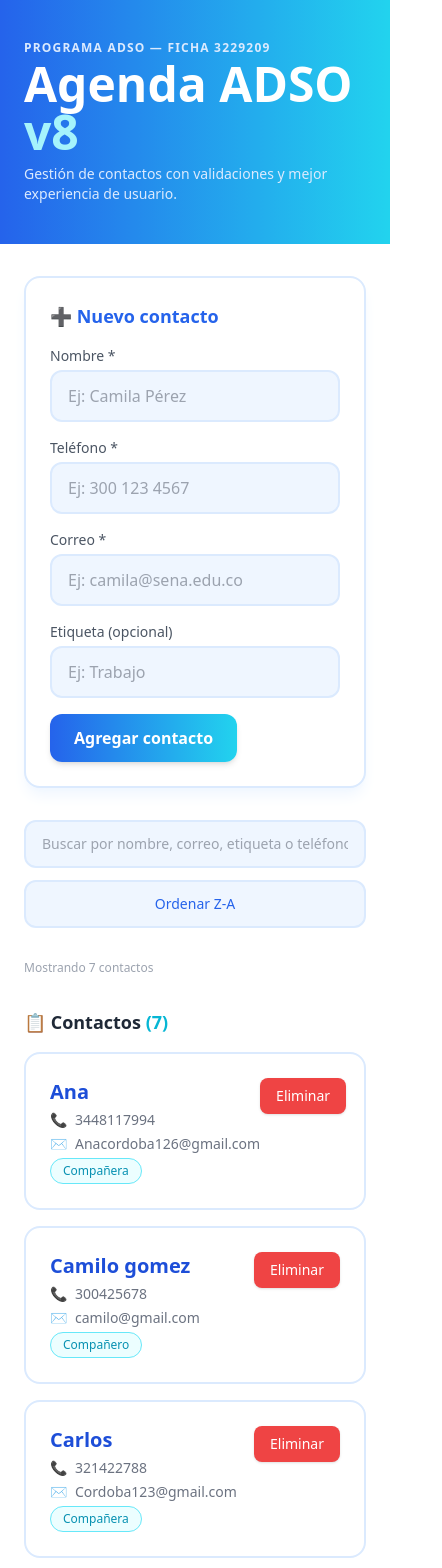
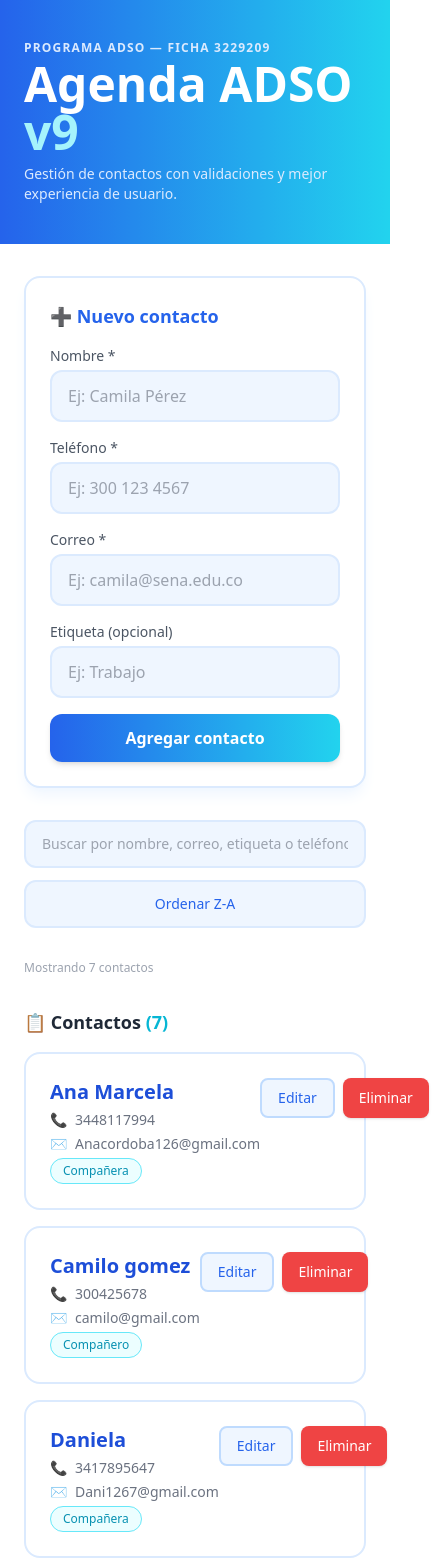
Before and after one commit to robledocordoba123-cmyk/agenda-adso, a React (Vite) app: page / in a window 390 px wide. Shown: the top 1568 px of the page, 442 px wide, since content can reach past the window. Built offline with nearby package versions, Linux system fonts and the light colour scheme; data requests are answered from the project's data file.

Commit message:
Clase_11_Agenda_ADSO_v9_Editar_Contactos_Cierre_ABP

```diff
--- a/db.json
+++ b/db.json
@@ -22,18 +22,18 @@
       "etiqueta": "Jefa"
     },
     {
-      "id": "a95d",
-      "nombre": "Carlos",
+      "nombre": "Pablo",
       "telefono": "321422788",
       "correo": "Cordoba123@gmail.com",
-      "etiqueta": "Compañera"
+      "etiqueta": "Compañera",
+      "id": "a95d"
     },
     {
-      "id": "3975",
-      "nombre": "Ana",
+      "nombre": "Ana Marcela",
       "telefono": "3448117994",
       "correo": "Anacordoba126@gmail.com",
-      "etiqueta": "Compañera"
+      "etiqueta": "Compañera",
+      "id": "3975"
     },
     {
       "id": "6c1b",
--- a/src/App.jsx
+++ b/src/App.jsx
@@ -1,11 +1,6 @@
 // Archivo: src/App.jsx
-// Componente principal de la aplicación Agenda ADSO.
-// Se encarga de:
-// - Cargar la lista de contactos desde la API (JSON Server)
-// - Manejar estados globales (contactos, carga, error)
-// - Aplicar búsqueda y ordenamiento sobre la lista
 import { useEffect, useState } from "react";
-import { listarContactos, crearContacto, eliminarContactoPorId } from "./api.js";
+import { listarContactos, crearContacto, eliminarContactoPorId, actualizarContacto } from "./api.js";
 import { APP_INFO } from "./config";
 import FormularioContacto from "./components/FormularioContacto";
 import ContactoCard from "./components/ContactoCard";
@@ -14,14 +9,12 @@ export default function App() {
   const [contactos, setContactos] = useState([]);
   const [cargando, setCargando] = useState(true);
   const [error, setError] = useState("");
-
-  // === NUEVOS ESTADOS CLASE 10 ===
-  // Guarda lo que el usuario escribe en el buscador
   const [busqueda, setBusqueda] = useState("");
-  // true = orden A-Z, false = orden Z-A
   const [ordenAsc, setOrdenAsc] = useState(true);
 
-  // Carga los contactos al abrir la app (GET)
+  // NUEVO CLASE 11: guarda el contacto que se está editando (o null si no hay ninguno)
+  const [contactoEnEdicion, setContactoEnEdicion] = useState(null);
+
   useEffect(() => {
     async function cargarContactos() {
       try {
@@ -39,7 +32,6 @@ export default function App() {
     cargarContactos();
   }, []);
 
-  // Agrega un contacto nuevo (POST)
   const agregarContacto = async (nuevo) => {
     try {
       setError("");
@@ -52,39 +44,54 @@ export default function App() {
     }
   };
 
-  // Elimina un contacto por id (DELETE)
+  // NUEVO CLASE 11: actualiza el contacto en la API y refresca la lista
+  const actualizarContactoHandler = async (contactoActualizado) => {
+    try {
+      setError("");
+      const actualizado = await actualizarContacto(contactoActualizado.id, contactoActualizado);
+      setContactos((prev) => prev.map((c) => (c.id === actualizado.id ? actualizado : c)));
+      setContactoEnEdicion(null);
+    } catch (error) {
+      console.error("Error al actualizar contacto:", error);
+      setError("No se pudo actualizar el contacto. Verifica tu conexión o el servidor.");
+      throw error;
+    }
+  };
+
   const eliminarContacto = async (id) => {
     try {
       setError("");
       await eliminarContactoPorId(id);
       setContactos((prev) => prev.filter((c) => c.id !== id));
+      // NUEVO CLASE 11: si el que se elimina estaba en edición, cancelamos la edición
+      setContactoEnEdicion((actual) => (actual && actual.id === id ? null : actual));
     } catch (error) {
       console.error("Error al eliminar contacto:", error);
       setError("No se pudo eliminar el contacto. Vuelve a intentarlo o verifica el servidor.");
     }
   };
 
-  // === LÓGICA DE BÚSQUEDA Y ORDENAMIENTO (CLASE 10) ===
+  // NUEVO CLASE 11: activa el modo edición con el contacto seleccionado
+  const onEditarClick = (contacto) => {
+    setContactoEnEdicion(contacto);
+    setError("");
+  };
 
-  // 1. Filtramos los contactos según lo que escribió el usuario
-  // filter no modifica el array original, crea uno nuevo
+  // NUEVO CLASE 11: cancela la edición y vuelve al modo crear
+  const onCancelarEdicion = () => {
+    setContactoEnEdicion(null);
+  };
+
   const contactosFiltrados = contactos.filter((c) => {
     const termino = busqueda.toLowerCase();
-    const nombre = c.nombre.toLowerCase();
-    const correo = c.correo.toLowerCase();
-    const etiqueta = (c.etiqueta || "").toLowerCase();
-    const telefono = c.telefono.toLowerCase();
-    // El contacto aparece si el término está en cualquiera de estos campos
     return (
-      nombre.includes(termino) ||
-      correo.includes(termino) ||
-      etiqueta.includes(termino) ||
-      telefono.includes(termino)
+      c.nombre.toLowerCase().includes(termino) ||
+      c.correo.toLowerCase().includes(termino) ||
+      (c.etiqueta || "").toLowerCase().includes(termino) ||
+      c.telefono.toLowerCase().includes(termino)
     );
   });
 
-  // 2. Ordenamos los contactos filtrados por nombre A-Z o Z-A
-  // Usamos [...contactosFiltrados] para no mutar el estado original
   const contactosOrdenados = [...contactosFiltrados].sort((a, b) => {
     const nombreA = a.nombre.toLowerCase();
     const nombreB = b.nombre.toLowerCase();
@@ -95,43 +102,43 @@ export default function App() {
 
   return (
     <main className="min-h-screen bg-white">
-      {/* Encabezado con degradado azul */}
       <header className="bg-gradient-to-r from-blue-600 to-cyan-400 px-6 py-10">
         <p className="text-xs font-bold text-blue-100 tracking-widest uppercase mb-1">
           Programa ADSO — Ficha {APP_INFO.ficha}
         </p>
         <h1 className="text-5xl font-black text-white">
-          {APP_INFO.titulo} <span className="text-cyan-200">v8</span>
+          {APP_INFO.titulo} <span className="text-cyan-200">v9</span>
         </h1>
-        <p className="text-blue-100 mt-2 text-sm">
-          {APP_INFO.subtitulo}
-        </p>
+        <p className="text-blue-100 mt-2 text-sm">{APP_INFO.subtitulo}</p>
       </header>
 
       <section className="max-w-4xl mx-auto px-6 py-8 space-y-8">
-        {/* Mensaje de error global */}
         {error && (
           <div className="rounded-xl bg-red-50 border border-red-300 px-4 py-3 text-sm text-red-600">
             {error}
           </div>
         )}
 
-        {/* Mensaje de carga */}
         {cargando && (
           <div className="rounded-xl bg-blue-50 border border-blue-300 px-4 py-3 text-sm text-blue-600">
             Cargando contactos desde la API...
           </div>
         )}
 
-        {/* Formulario para agregar contactos */}
+        {/* Formulario: ahora soporta crear y editar */}
         <div className="bg-white rounded-2xl p-6 border-2 border-blue-100 shadow-lg shadow-blue-50">
-          <h2 className="text-lg font-bold text-blue-600 mb-4">➕ Nuevo contacto</h2>
-          <FormularioContacto onAgregar={agregarContacto} />
+          <h2 className="text-lg font-bold text-blue-600 mb-4">
+            {contactoEnEdicion ? "✏️ Editar contacto" : "➕ Nuevo contacto"}
+          </h2>
+          <FormularioContacto
+            onAgregar={agregarContacto}
+            onActualizar={actualizarContactoHandler}
+            contactoEnEdicion={contactoEnEdicion}
+            onCancelarEdicion={onCancelarEdicion}
+          />
         </div>
 
-        {/* === NUEVO CLASE 10: Buscador y botón de orden === */}
         <div className="flex flex-col md:flex-row md:items-center gap-3">
-          {/* Input de búsqueda controlado por React */}
           <input
             type="text"
             className="w-full md:flex-1 rounded-xl border-2 border-blue-100 bg-blue-50 px-4 py-3 text-sm text-gray-800 placeholder-gray-400 focus:outline-none focus:ring-2 focus:ring-cyan-400 focus:border-cyan-400 transition"
@@ -139,7 +146,6 @@ export default function App() {
             value={busqueda}
             onChange={(e) => setBusqueda(e.target.value)}
           />
-          {/* Botón que alterna entre A-Z y Z-A */}
           <button
             type="button"
             onClick={() => setOrdenAsc((prev) => !prev)}
@@ -149,12 +155,10 @@ export default function App() {
           </button>
         </div>
 
-        {/* Contador de resultados */}
         <p className="text-xs text-gray-400 -mt-4">
           Mostrando {contactosOrdenados.length} {contactosOrdenados.length === 1 ? "contacto" : "contactos"}
         </p>
 
-        {/* Lista de contactos filtrados y ordenados */}
         <div className="space-y-4">
           <h2 className="text-lg font-bold text-gray-800">
             📋 Contactos <span className="text-cyan-500">({contactosOrdenados.length})</span>
@@ -169,11 +173,11 @@ export default function App() {
               key={c.id}
               {...c}
               onEliminar={() => eliminarContacto(c.id)}
+              onEditar={() => onEditarClick(c)}
             />
           ))}
         </div>
 
-        {/* Pie de página */}
         <footer className="pt-4 text-xs text-gray-400 border-t border-gray-100">
           <p>Desarrollo Web – ReactJS | Proyecto Agenda ADSO</p>
           <p>Instructor: Gustavo Adolfo Bolaños Dorado</p>
--- a/src/components/ContactoCard.jsx
+++ b/src/components/ContactoCard.jsx
@@ -1,4 +1,5 @@
-export default function ContactoCard({ nombre, telefono, correo, etiqueta, onEliminar }) {
+// Archivo: src/components/ContactoCard.jsx
+export default function ContactoCard({ nombre, telefono, correo, etiqueta, onEliminar, onEditar }) {
   return (
     <div className="bg-white border-2 border-blue-100 rounded-2xl p-6 flex items-start justify-between hover:border-cyan-400 hover:shadow-lg hover:shadow-cyan-50 transition">
       <div className="space-y-1">
@@ -15,6 +16,15 @@ export default function ContactoCard({ nombre, telefono, correo, etiqueta, onEli
           </span>
         )}
       </div>
+
+      {/* NUEVO CLASE 11: botones Editar y Eliminar */}
+      <div className="flex gap-2">
+        <button
+          onClick={onEditar}
+          className="bg-blue-50 hover:bg-blue-100 text-blue-600 border-2 border-blue-200 text-sm px-4 py-2 rounded-lg transition"
+        >
+          Editar
+        </button>
         <button
           onClick={onEliminar}
           className="bg-red-500 hover:bg-red-600 text-white text-sm px-4 py-2 rounded-lg shadow transition"
@@ -22,5 +32,6 @@ export default function ContactoCard({ nombre, telefono, correo, etiqueta, onEli
           Eliminar
         </button>
       </div>
+    </div>
   );
 }
--- a/src/components/FormularioContacto.jsx
+++ b/src/components/FormularioContacto.jsx
@@ -1,7 +1,12 @@
-import { useState } from "react";
+// Archivo: src/components/FormularioContacto.jsx
+import { useEffect, useState } from "react";
 
-export default function FormularioContacto({ onAgregar }) {
-  // Estado principal del formulario
+export default function FormularioContacto({
+  onAgregar,
+  onActualizar,
+  contactoEnEdicion,
+  onCancelarEdicion,
+}) {
   const [form, setForm] = useState({
     nombre: "",
     telefono: "",
@@ -9,36 +14,46 @@ export default function FormularioContacto({ onAgregar }) {
     etiqueta: "",
   });
 
-  // Estado para los mensajes de error de cada campo
   const [errores, setErrores] = useState({
     nombre: "",
     telefono: "",
     correo: "",
   });
 
-  // Estado para saber si el formulario está enviando datos a la API
   const [enviando, setEnviando] = useState(false);
 
-  // Actualiza el campo que el usuario está escribiendo
+  // NUEVO CLASE 11: cuando llega un contacto en edición, llenamos el formulario con sus datos
+  useEffect(() => {
+    if (contactoEnEdicion) {
+      setForm({
+        nombre: contactoEnEdicion.nombre || "",
+        telefono: contactoEnEdicion.telefono || "",
+        correo: contactoEnEdicion.correo || "",
+        etiqueta: contactoEnEdicion.etiqueta || "",
+      });
+      setErrores({ nombre: "", telefono: "", correo: "" });
+    } else {
+      // Si no hay contacto en edición, dejamos el formulario vacío (modo crear)
+      setForm({ nombre: "", telefono: "", correo: "", etiqueta: "" });
+      setErrores({ nombre: "", telefono: "", correo: "" });
+    }
+  }, [contactoEnEdicion]);
+
   const onChange = (e) => {
     setForm({ ...form, [e.target.name]: e.target.value });
   };
 
-  // Revisa que los campos estén bien antes de enviar
   function validarFormulario() {
     const nuevosErrores = { nombre: "", telefono: "", correo: "" };
 
-    // .trim() evita que espacios en blanco cuenten como texto válido
     if (!form.nombre.trim()) {
       nuevosErrores.nombre = "El nombre es obligatorio.";
     }
-
     if (!form.telefono.trim()) {
       nuevosErrores.telefono = "El teléfono es obligatorio.";
     } else if (form.telefono.trim().length < 7) {
       nuevosErrores.telefono = "El teléfono debe tener al menos 7 dígitos.";
     }
-
     if (!form.correo.trim()) {
       nuevosErrores.correo = "El correo es obligatorio.";
     } else if (!form.correo.includes("@")) {
@@ -46,28 +61,28 @@ export default function FormularioContacto({ onAgregar }) {
     }
 
     setErrores(nuevosErrores);
-
-    // Retorna true solo si no hay ningún error
     return !nuevosErrores.nombre && !nuevosErrores.telefono && !nuevosErrores.correo;
   }
 
-  // Maneja el envío del formulario
   const onSubmit = async (e) => {
     e.preventDefault();
-
-    // Si hay errores de validación, no seguimos
-    const esValido = validarFormulario();
-    if (!esValido) return;
+    if (!validarFormulario()) return;
 
     try {
-      setEnviando(true); // Desactivamos el botón mientras guarda
+      setEnviando(true);
+
+      if (contactoEnEdicion) {
+        // MODO EDITAR: llamamos a onActualizar con el id del contacto
+        await onActualizar({ ...form, id: contactoEnEdicion.id });
+      } else {
+        // MODO CREAR: igual que antes
         await onAgregar(form);
+      }
 
-      // Limpiamos el formulario si todo salió bien
       setForm({ nombre: "", telefono: "", correo: "", etiqueta: "" });
       setErrores({ nombre: "", telefono: "", correo: "" });
     } finally {
-      setEnviando(false); // Volvemos a activar el botón pase lo que pase
+      setEnviando(false);
     }
   };
 
@@ -77,11 +92,8 @@ export default function FormularioContacto({ onAgregar }) {
   return (
     <form onSubmit={onSubmit} className="space-y-4">
       <div className="grid grid-cols-1 md:grid-cols-2 gap-4">
-        {/* Campo Nombre */}
         <div>
-          <label className="block text-sm font-medium text-gray-600 mb-1">
-            Nombre *
-          </label>
+          <label className="block text-sm font-medium text-gray-600 mb-1">Nombre *</label>
           <input
             className={inputClass}
             name="nombre"
@@ -89,17 +101,11 @@ export default function FormularioContacto({ onAgregar }) {
             value={form.nombre}
             onChange={onChange}
           />
-          {/* Muestra el error solo si existe */}
-          {errores.nombre && (
-            <p className="mt-1 text-xs text-red-500">{errores.nombre}</p>
-          )}
+          {errores.nombre && <p className="mt-1 text-xs text-red-500">{errores.nombre}</p>}
         </div>
 
-        {/* Campo Teléfono */}
         <div>
-          <label className="block text-sm font-medium text-gray-600 mb-1">
-            Teléfono *
-          </label>
+          <label className="block text-sm font-medium text-gray-600 mb-1">Teléfono *</label>
           <input
             className={inputClass}
             name="telefono"
@@ -107,17 +113,12 @@ export default function FormularioContacto({ onAgregar }) {
             value={form.telefono}
             onChange={onChange}
           />
-          {errores.telefono && (
-            <p className="mt-1 text-xs text-red-500">{errores.telefono}</p>
-          )}
+          {errores.telefono && <p className="mt-1 text-xs text-red-500">{errores.telefono}</p>}
         </div>
       </div>
 
-      {/* Campo Correo */}
       <div>
-        <label className="block text-sm font-medium text-gray-600 mb-1">
-          Correo *
-        </label>
+        <label className="block text-sm font-medium text-gray-600 mb-1">Correo *</label>
         <input
           className={inputClass}
           name="correo"
@@ -125,16 +126,11 @@ export default function FormularioContacto({ onAgregar }) {
           value={form.correo}
           onChange={onChange}
         />
-        {errores.correo && (
-          <p className="mt-1 text-xs text-red-500">{errores.correo}</p>
-        )}
+        {errores.correo && <p className="mt-1 text-xs text-red-500">{errores.correo}</p>}
       </div>
 
-      {/* Campo Etiqueta (no es obligatorio) */}
       <div>
-        <label className="block text-sm font-medium text-gray-600 mb-1">
-          Etiqueta (opcional)
-        </label>
+        <label className="block text-sm font-medium text-gray-600 mb-1">Etiqueta (opcional)</label>
         <input
           className={inputClass}
           name="etiqueta"
@@ -144,14 +140,27 @@ export default function FormularioContacto({ onAgregar }) {
         />
       </div>
 
-      {/* Botón: cambia texto y se desactiva mientras guarda */}
+      <div className="flex flex-col md:flex-row gap-3">
+        {/* Botón principal: cambia texto según el modo */}
         <button
           type="submit"
           disabled={enviando}
           className="bg-gradient-to-r from-blue-600 to-cyan-400 hover:from-blue-700 hover:to-cyan-500 disabled:from-blue-300 disabled:to-cyan-200 disabled:cursor-not-allowed text-white px-6 py-3 rounded-xl font-semibold shadow-md transition"
         >
-        {enviando ? "Guardando..." : "Agregar contacto"}
+          {enviando ? "Guardando..." : contactoEnEdicion ? "Guardar cambios" : "Agregar contacto"}
         </button>
+
+        {/* Botón cancelar: solo aparece en modo edición */}
+        {contactoEnEdicion && (
+          <button
+            type="button"
+            onClick={onCancelarEdicion}
+            className="bg-gray-100 text-gray-600 border-2 border-gray-200 px-6 py-3 rounded-xl font-medium hover:bg-gray-200 transition"
+          >
+            Cancelar edición
+          </button>
+        )}
+      </div>
     </form>
   );
 }
--- a/src/config.js
+++ b/src/config.js
@@ -3,7 +3,7 @@
 // Si algo cambia (puerto, título, ficha), solo se toca este archivo.
 
 // URL de la API local. Si cambia el puerto, solo se modifica aquí.
-export const API_BASE_URL = "http://localhost:3002/contactos";
+export const API_BASE_URL = "http://localhost:3001/contactos";
 
 // Información general de la app que se usa en el encabezado
 export const APP_INFO = {
```
Also changed, not shown: src/api.js (+10 -5 lines). Lines whose indentation alone changed are shown as unchanged.
